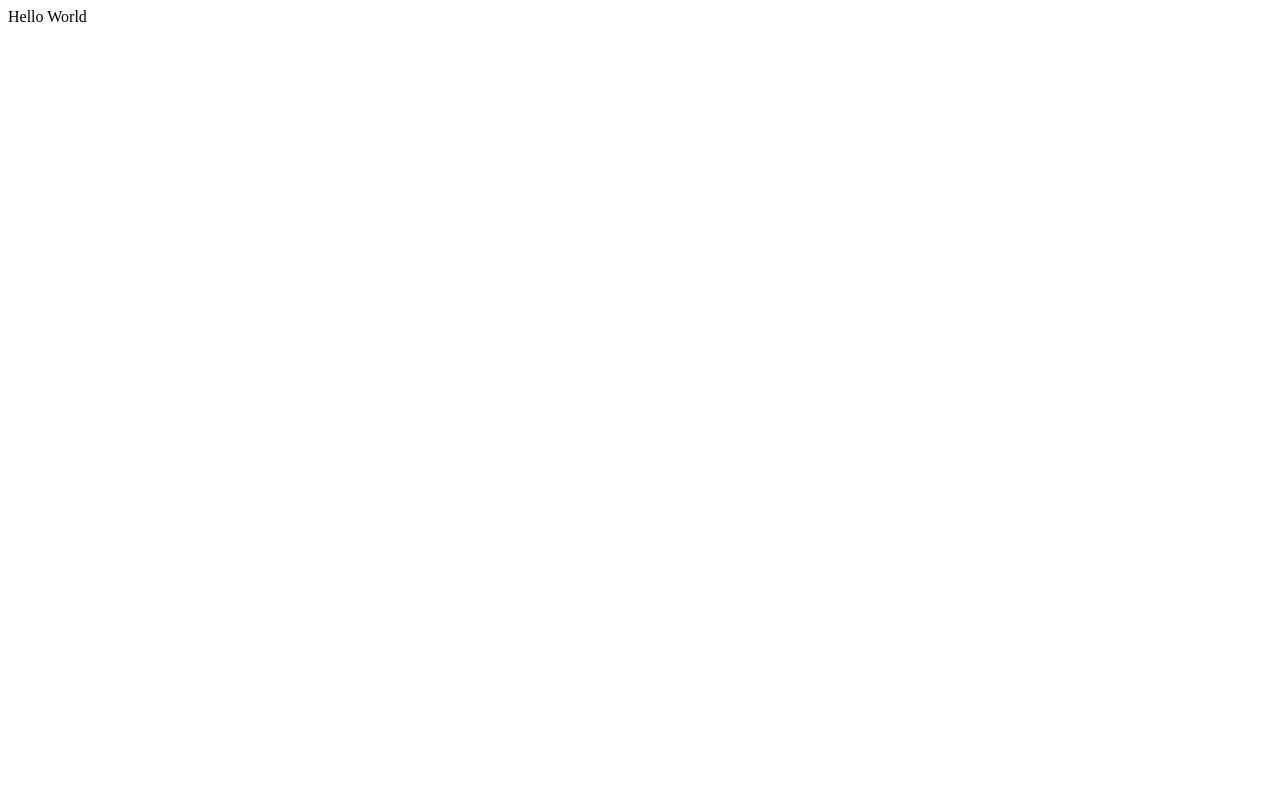
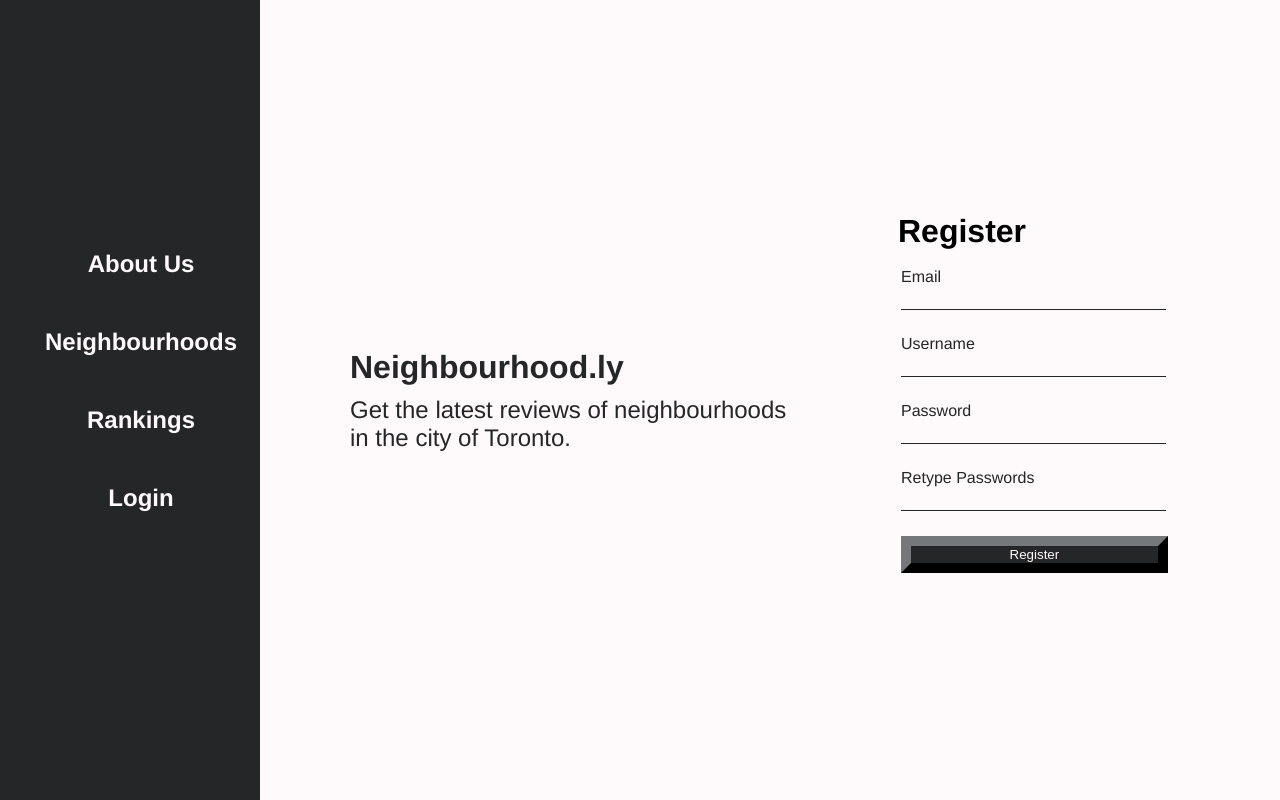
Before and after one commit to rafeerahman/Neighbourhoodly, a React (Create React App) app in the folder neighbourhood.ly/: page / in a window 1280 px wide. Built offline with nearby package versions, Linux system fonts and the light colour scheme.

Commit message:
register view static implementation

```diff
--- a/neighbourhood.ly/src/App.css
+++ b/neighbourhood.ly/src/App.css
@@ -1,4 +1,111 @@
-.App {
+body {
+	background-color: #FEF9FB;
+	margin: 0;
+	font-family: "Helvetica Neue", Helvetica, sans-serif;
+}
+
+a {
+    text-decoration: none;
+    color: unset;
+}
+
+#sidebar {
+	  padding: 5px;
+	  background-color: #252627;
+    height: 100%;
+    width: 250px;
+    position:fixed;
+
+}
+
+#sidebar ul {
+  	/* margin-top: 100%;
+    padding: 0px; */
+    position: absolute;
+    top: 45%;
+    -ms-transform: translateY(-50%);
+    transform: translateY(-50%);
+}
+
+#sidebar ul li {
+    margin-top: 50px;
+    font-weight: bold;
+	  list-style: none;
+	  text-align: center;
+    font-size: x-large;
+    color: #FEF9FB;
+}
+
+#infoBar {
+    margin-left: 350px;
+    width: 35%;
+
+    position: absolute;
+    top: 50%;
+    -ms-transform: translateY(-50%);
+    transform: translateY(-50%);
+}
+
+.title {
+    color: #252627;
+    font-size:xx-large;
+    font-weight: bold;
+    margin-bottom: 10px;
+}
+
+.description {
+    color: #252627;
+    font-size: x-large;
+
+}
+
+#signInTab {
+    width: 300px;
+    margin-left: 70%;
+    position: absolute;
+    top: 50%;
+    -ms-transform: translateY(-50%);
+    transform: translateY(-50%);
+
+}
+
+.signInTabHeader {
+    font-size: xx-large;
+    padding: 2px;
+    font-weight: bold;
+}
+
+
+#signInTab ul {
+    padding: 0px;
+}
+
+#signInTab ul li {
+    margin: 5px;
+	  list-style: none;
+	  text-align: left;
+    font-size: medium;
+    color: #252627;
+}
+
+.signInInput {
+    margin-bottom: 20px;
+    width: 90%;
+    border: none;
+    border-bottom: 1px solid #252627;
+    background-color: #FEF9FB;
+}
+
+.signInButton {
+    width: 92%;
+    background-color: #252627;
+    color: #FEF9FB;
+    border-width: 10px;
+    border-color: #252627;
+    /*border-style: solid;*/ /*this removes the shaddow from the button*/
+}
+
+/* .App {
   text-align: center;
 }
 
@@ -35,4 +142,4 @@
   to {
     transform: rotate(360deg);
   }
-}
+} */
--- a/neighbourhood.ly/src/App.js
+++ b/neighbourhood.ly/src/App.js
@@ -1,9 +1,30 @@
-function App() {
-  return (
-    <div className="App">
-      Hello World
-    </div>
-  );
+import React from 'react';
+import './App.css';
+import InfoBar from './InfoBar';
+import Sidebar from './Sidebar';
+import SignInTab from './SignInTab';
+class App extends React.Component {
+
+  render() {
+
+    return (
+      <div>
+
+        <Sidebar  tab1="About Us" ref1=""
+                  tab2="Neighbourhoods" ref2=""
+                  tab3="Rankings" ref3=""
+                  tab4="Login" ref4=""
+        />
+
+        <InfoBar />
+
+        <SignInTab SignInType="Register"/>
+
+      </div>
+    )
+
+  }
+
 }
 
 export default App;
--- /dev/null
+++ b/neighbourhood.ly/src/InfoBar.js
@@ -0,0 +1,20 @@
+import React from 'react';
+import './App.css';
+
+
+class InfoBar extends React.Component {
+    render() {
+        return (
+        <div id="infoBar">
+          <div className="title">
+            Neighbourhood.ly
+          </div>
+          <div className="description">
+            Get the latest reviews of neighbourhoods in the city of Toronto.
+          </div>
+        </div>
+        )
+    }
+}
+
+export default InfoBar;
--- /dev/null
+++ b/neighbourhood.ly/src/Sidebar.js
@@ -0,0 +1,28 @@
+import React from 'react';
+import './App.css';
+
+class Sidebar extends React.Component {
+    render() {
+      const {   tab1, ref1,
+                tab2, ref2,
+                tab3, ref3,
+                tab4, ref4,
+                tab5, ref5,
+                tab6, ref6
+            } = this.props
+      return (
+        <div id="sidebar">
+          <ul>
+            <li><a href={ref1}>{tab1}</a></li>
+            <li><a href={ref2}>{tab2}</a></li>
+            <li><a href={ref3}>{tab3}</a></li>
+            <li><a href={ref4}>{tab4}</a></li>
+            <li><a href={ref5}>{tab5}</a></li>
+            <li><a href={ref6}>{tab6}</a></li>
+          </ul>
+        </div>
+      )
+    }
+  }
+
+export default Sidebar;
--- /dev/null
+++ b/neighbourhood.ly/src/SignInTab.js
@@ -0,0 +1,104 @@
+import React from 'react';
+import './App.css';
+
+// still need to add functionality to the register button
+// so that it adds users to the state
+class SignInTab extends React.Component {
+
+    state = {
+        email: "",
+        username: "",
+        password: "",
+        retypePassword: "",
+        users: [
+            {name: "admin", password: "admin", email: "admin@admin.com"}
+        ]
+    }
+
+    handleInputChange = (event) => {
+        const target = event.target
+        const value = target.value
+        const name = target.name
+        this.setState({
+            [name]: value
+        })
+    }
+
+    render() {
+
+        const {SignInType} = this.props
+
+        if (SignInType == "Register"){
+            return (
+                <div id="signInTab">
+                <div className='signInTabHeader'>
+                    Register
+                </div>
+                <ul>
+                    <li>Email</li>
+                    <li><input  value={ this.state.email }
+                                onChange={ this.handleInputChange }
+                                name="email"
+                                className="signInInput"
+                                type="text"/></li>
+
+                    <li>Username</li>
+                    <li><input  value={ this.state.username }
+                                onChange={ this.handleInputChange }
+                                name="username"
+                                className="signInInput"
+                                type="text"/></li>
+
+                    <li>Password</li>
+                    <li><input  value={ this.state.password }
+                                onChange={ this.handleInputChange }
+                                name="password"
+                                className="signInInput"
+                                type="text"/></li>
+
+                    <li>Retype Passwords</li>
+                    <li><input  value={ this.state.retypePassword }
+                                onChange={ this.handleInputChange }
+                                name="retypePassword"
+                                className="signInInput"
+                                type="text"/></li>
+
+                    <li><input  className="signInButton"
+                                type="submit"
+                                value="Register"/></li>
+                </ul>
+                </div>
+            )
+        }
+
+        if (SignInType == "LogIn"){
+            return (
+                <div id="signInTab">
+                <div className='signInTabHeader'>
+                    Log In
+                </div>
+                <ul>
+                    <li>Email</li>
+                    <li><input  value={ this.state.email }
+                                onChange={ this.handleInputChange }
+                                name="email"
+                                className="signInInput"
+                                type="text"/></li>
+                    <li>Password</li>
+                    <li><input  value={ this.state.password }
+                                onChange={ this.handleInputChange }
+                                name="password"
+                                className="signInInput"
+                                type="text"/></li>
+                    <li><input  className="signInButton"
+                                type="submit"
+                                value="Log In"/></li>
+                </ul>
+                </div>
+            )
+        }
+
+    }
+}
+
+export default SignInTab;
```
Also changed, not shown: 1 other file (tests, documents, lock files or other folders).
